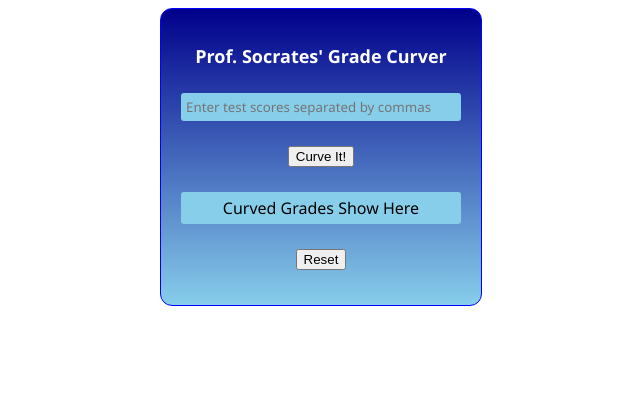
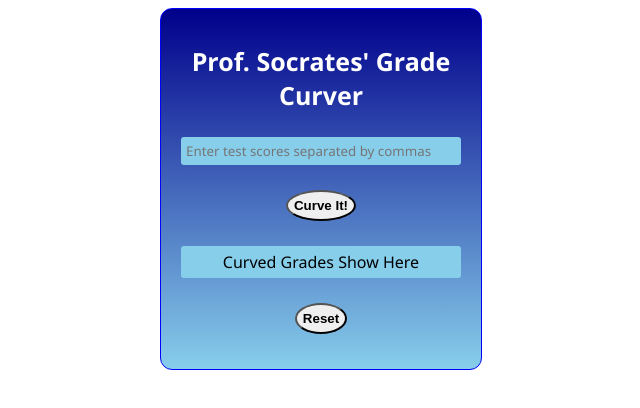
Before and after one commit to Nisha-Myers/FSW-113, a plain HTML site: page fsw-113/week3/assignments/gradeCurver/gradeCurver.html in a window 1280 px wide. Shown: the whole page, without its empty margins (319-959 px from the left). Drawn offline with Linux system fonts and the light colour scheme.

Commit message:
Update gradeCurver.css

```diff
--- a/fsw-113/week3/assignments/gradeCurver/gradeCurver.css
+++ b/fsw-113/week3/assignments/gradeCurver/gradeCurver.css
@@ -12,7 +12,8 @@
   color: white;
   font-family: "Segoe UI", Tahoma, Geneva, Verdana, sans-serif;
   font-size: large;
-  font-weight: 700;
+  font-weight: 900;
+  font-size: 25px;
   margin-top: 25px;
 }
 
@@ -35,3 +36,15 @@
   width: 90%;
   font-family: "Segoe UI", Tahoma, Geneva, Verdana, sans-serif;
 }
+
+#submit {
+  border-radius: 50%;
+  padding: 2%;
+  font-weight: bolder;
+}
+
+#reset {
+  border-radius: 50%;
+  padding: 2%;
+  font-weight: bolder;
+}
```
